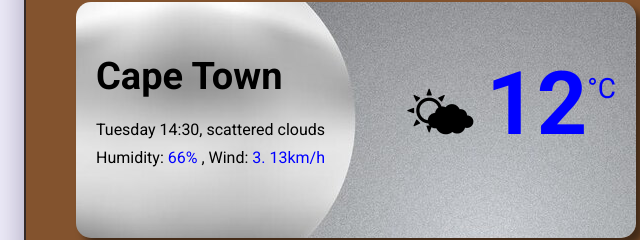
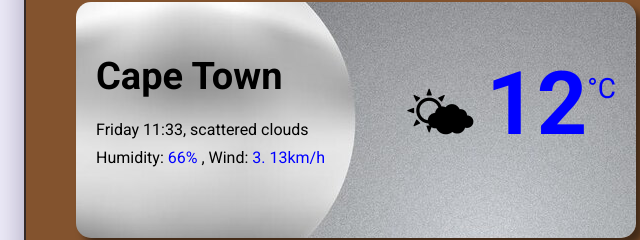
Before and after one commit to BMyira/Acoo, a plain HTML site: page index.html in a window 1280 px wide. Shown: the part 194-434 px from the top of the page, 284-924 px from the left. Drawn offline with Linux system fonts and the light colour scheme; a web font is replaced by a local one.

Commit message:
added java script folder and java script on the app

```diff
--- a/index.html
+++ b/index.html
@@ -17,12 +17,13 @@
     <div class="wrapper">
       <img src="media/final.png" alt="logo" />
       <header>
-        <form class="search-form">
+        <form class="search-form" id="search-form">
           <input
             type="search"
             placeholder="Enter a city...."
             required
             class="search-form-input"
+            id="search-form-input"
           />
           <input type="submit" value="search" class="search-button" />
         </form>
@@ -30,9 +31,9 @@
       <main>
         <div class="weather-app">
           <div>
-            <h1 class="weather-app-city">Cape Town</h1>
+            <h1 class="weather-app-city" id="weather-app-city">Cape Town</h1>
             <p class="weather-app-details">
-              Tuesday 14:30, scattered clouds <br />
+              <span class="day-time"></span>, scattered clouds <br />
               Humidity: <span class="humidity">66%</span> , Wind:
               <span class="wind-speed">3. 13km/h</span>
             </p>
@@ -66,5 +67,6 @@
         >
       </footer>
     </div>
+    <script src="root/app.js"></script>
   </body>
 </html>
--- /dev/null
+++ b/root/app.js
@@ -0,0 +1,33 @@
+function displayCity(event) {
+  event.preventDefault();
+  let input = document.querySelector("#search-form-input");
+  let h1 = document.querySelector("#weather-app-city");
+  h1.innerHTML = input.value;
+}
+
+function currentTime(date) {
+  let day = date.getDay();
+  let hour = date.getHours();
+  let minutes = date.getMinutes();
+
+  let days = [
+    "Sunday",
+    "Monday",
+    "Tuesday",
+    "Wednesday",
+    "Thursday",
+    "Friday",
+    "Saturday",
+  ];
+
+  let formatDate = days[day];
+
+  return `${formatDate} ${hour}:${minutes}`;
+}
+
+let searchForm = document.querySelector("#search-form");
+searchForm.addEventListener("submit", displayCity);
+
+let formattedTime = document.querySelector(".day-time");
+let currentDate = new Date();
+formattedTime.innerHTML = currentTime(currentDate);
```
